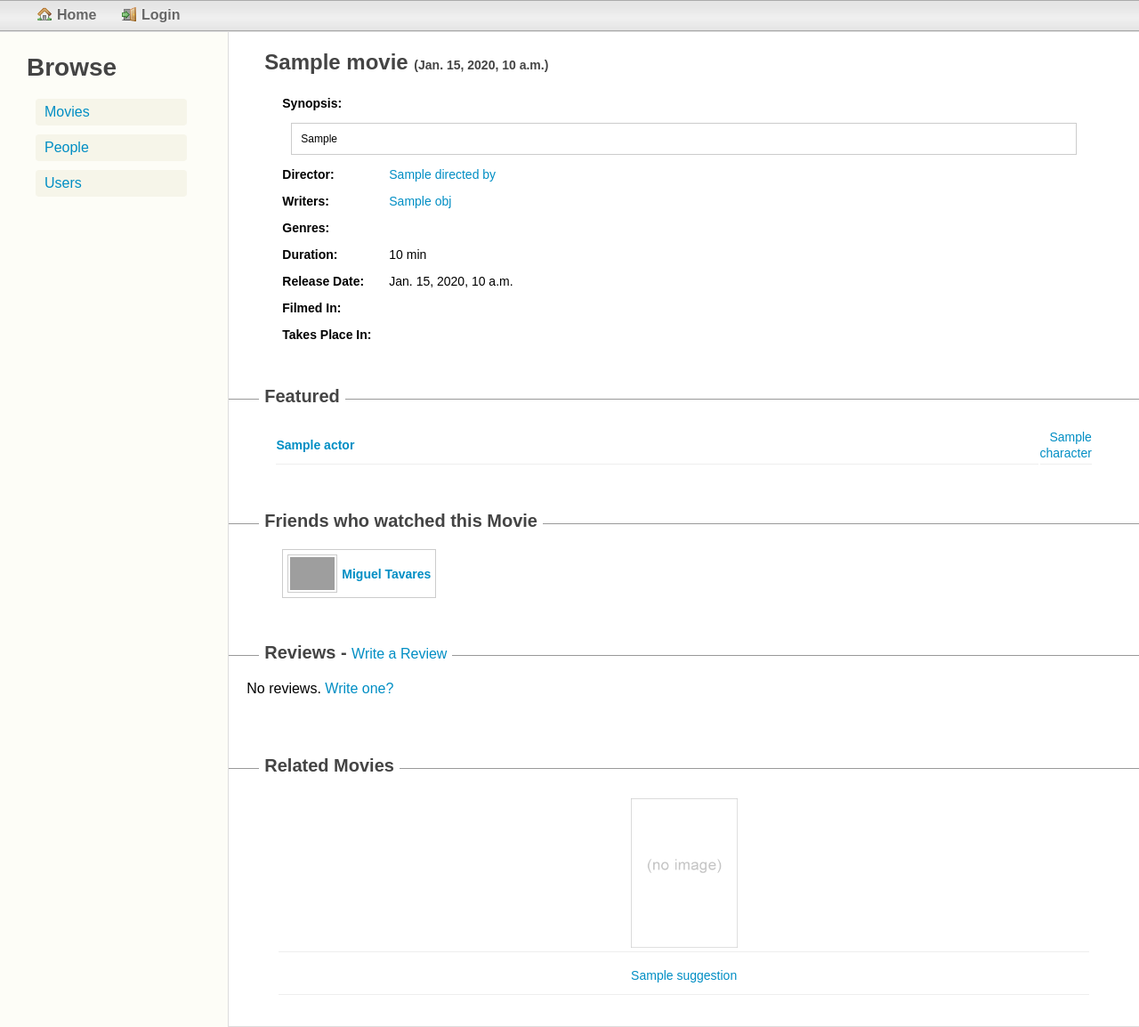
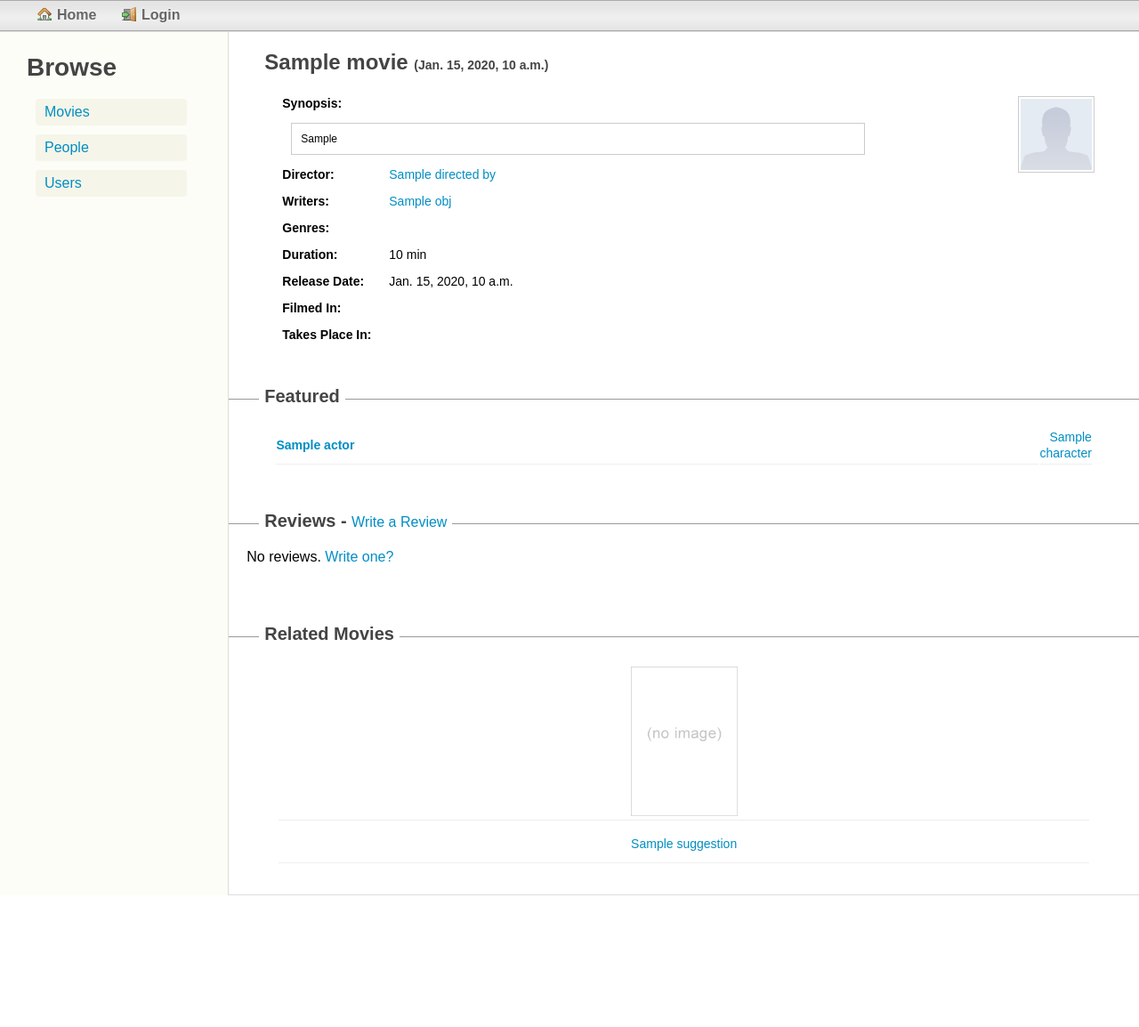
Before and after one commit to pgaspar/Social-Movie-Database, a Django app: template SMDB/smdb/templates/movie.html in a window 1280 px wide. Shown: the part 60-1214 px from the top of the page at 89% size. After the commit the page ends 1066 px from the top, so only its background shows below. Run offline with Django 3.2, Linux system fonts and the light colour scheme; the template is opened without the code that fills it: most values are stand-ins (such as "Sample title", 1, 10 or a date in 2020); grey boxes are pictures that could not be loaded.

Commit message:
Movie page now loads Friends who watched this Movie dynamically. Some overall improvements done.

```diff
--- a/SMDB/media/css/main.css
+++ b/SMDB/media/css/main.css
@@ -216,6 +216,7 @@ h1#header-title a {
 .description {
 	margin: 0px 60px;
 	font-size: 14px;
+	width: 65%
 }
 
 .description .label {
@@ -250,10 +251,6 @@ h1#header-title a {
 
 /*** PROFILE ***/
 
-.context-header-profile {
-	margin-top: 10px;
-}
-
 .profile-edit {
 	float: right;
 	padding: 1px 8px;
@@ -267,11 +264,11 @@ h1#header-title a {
 	right: 10px;
 }
 
-.profile-photo {
+.description-photo {
 	float: right;
 	border: 1px #CCC solid;
 	padding: 2px;
-	margin-right: 30px;
+	margin-right: 50px
 }
 
 /*** SIDEBAR ***/
@@ -325,36 +322,53 @@ h1#header-title a {
 /*** USER-LIST ***/
 
 #content .user-list {
-	border-collapse: collapse;
-	border-spacing: 5px;
+	border-collapse: separate;
+	border-spacing: 50px 5px;
+	width: 60%;
 	margin: 0px 60px;
+	empty-cells: show;
 }
 
-#content .user-list img {
+#content .user-list td {
+	border: none;
+	width: 50%;
+}
+
+#content .user-item {
+	border-collapse: collapse;
+	margin: 0px;
+}
+
+#content .user-item img {
 	border: 1px solid #CCC;
 	width: 50px;
 	padding: 2px;
 }
 
-#content .user-list td:first-child {
+#content .user-item td:first-child {
 	width: 0%;
 	border: none;
 	padding: 5px;
 }
 
-#content .user-list td {
+#content .user-item td:last-child {
+	text-align: center;
+	width: 100%;
+}
+
+#content .user-item td {
 	border: none;
 	padding-right: 5px;
 	line-height: 0px;
 	vertical-align: center;
 }
 
-#content .user-list tr:hover {
+#content .user-item tr:hover {
 	background-color: #F6F5E9;
 	cursor: pointer;
 }
 
-#content .user-list tr {
+#content .user-item tr {
 	border: 1px solid #CCC;
 }
 
--- a/SMDB/smdb/templates/movie.html
+++ b/SMDB/smdb/templates/movie.html
@@ -1,4 +1,6 @@
 {% extends "base.html" %}
+
+{% load model_helpers %}
 
 {% block content %}
 	<h2>
@@ -6,8 +8,9 @@
 		{% if request.user.is_authenticated %}<a href="#"><span class="button done">Mark as Seen</span></a>{% endif %}
 	</h2>
 
+	<img class="description-photo" src="{{ MEDIA_URL }}images/user-default.png" />
+
 	<div class="description">
-
 
 		<p>
 			<b class="label">Synopsis:</b><br />
@@ -45,18 +48,21 @@
 		</table>
 	</div>
 
+	{% if request.user.is_authenticated %}
 	<div class="section">
 		<h3 class="context-header"><span>Friends who watched this Movie</span></h3>
 
 		<table class="user-list">
 
-			<tr>
-				<td><img src="http://a3.twimg.com/profile_images/1152336459/avatar_instagram_reasonably_small.jpg" /></td>
-				<td><a href="/user/">Miguel Tavares</a></td>
-			</tr>
+			{% for user in movie|friends_who_watched:request %}
+				{% include 'widgets/user-list.html' %}
+			{% empty %}
+				<p>None of your friends has seen this movie.</p>
+			{% endfor %}
 
 		</table>
 	</div>
+	{% endif %}
 
 	<div class="section">
 		<h3 class="context-header"><span>Reviews - <a href="#" style="font-size: 16px; font-weight: normal">Write a Review</a></span></h3>
--- a/SMDB/smdb/templates/person.html
+++ b/SMDB/smdb/templates/person.html
@@ -1,6 +1,6 @@
 {% extends "base.html" %}
 
-{% load utils %}
+{% load model_helpers %}
 
 {% block content %}
 	<h2>{{ person.name }}</h2>
--- a/SMDB/smdb/templates/user.html
+++ b/SMDB/smdb/templates/user.html
@@ -2,9 +2,11 @@
 
 {% block content %}
 	<h2>
-		{{ user.username }}
+		{% firstof user.fullName user.username %}
 		{% if request.user.is_authenticated %}<a href="#"><span class="button done">Add as Friend</span></a>{% endif %}
 	</h2>
+
+	<img class="description-photo" src="{{ MEDIA_URL }}images/user-default.png" />
 
 	<div class="description">
 		<p><b class="label">Date of Join:</b> {{ d_user.date_joined|date:"F d, Y" }}</p>
--- /dev/null
+++ b/SMDB/smdb/templates/widgets/user-item.html
@@ -0,0 +1,6 @@
+<table class="user-item">
+	<tr onclick="window.location.href = '{{ user.get_absolute_url }}';">
+		<td><img src="{{ MEDIA_URL }}images/user-default.png" /></td>
+		<td><a href="{{ user.get_absolute_url }}">{% firstof user.fullName user.username %}</a></td>
+	</tr>
+</table>
```
Also changed, not shown: SMDB/smdb/semantic_models.py (+10 -2 lines), SMDB/smdb/templates/widgets/user-list.html (+13 -4 lines), SMDB/smdb/templatetags/model_helpers.py (added, +23 -0 lines), SMDB/smdb/templatetags/utils.py (+0 -14 lines), SMDB/media/images/user-default.png (added).
